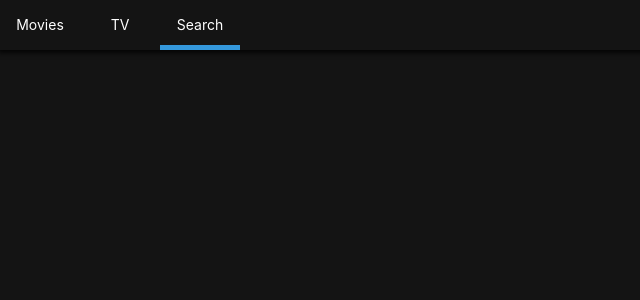
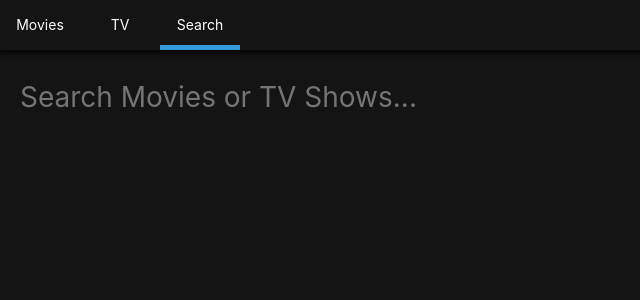
Before and after one commit to kkuyu/sideproject_nomfilx, a React (Create React App) app: page /search in a window 1280 px wide. Shown: the top 300 px of the page, without its empty margins (0-640 px from the left). Built offline with nearby package versions, Linux system fonts and the light colour scheme; no server answers.

Commit message:
SearchPresenter Component

```diff
--- a/src/Routes/Home/HomePresenter.js
+++ b/src/Routes/Home/HomePresenter.js
@@ -6,7 +6,7 @@ import Loader from "Components/Loader";
 import Section from "Components/Section";
 
 const Container = styled.div`
-	padding: 0 10px;
+	padding: 0 20px;
 `;
 
 const HomePresenter = ({ nowPlaying, upcoming, popular, error, loading }) => loading ? <Loader /> : (
--- a/src/Routes/Search/SearchContainer.js
+++ b/src/Routes/Search/SearchContainer.js
@@ -6,20 +6,24 @@ export default class extends React.Component {
 	state = {
 		movieResults: null,
 		tvResults: null,
-		searchTerm: "code", // Simulation
+		searchTerm: "",
 		error: null,
 		loading: false
 	};
 
-	componentDidMount() {
-		this.handleSubmit(); // Simulation
-	}
-
-	handleSubmit = () => {
+	handleSubmit = (event) => {
+		event.preventDefault();
 		const { searchTerm } = this.state;
 		if(searchTerm !== ""){
 			this.searchByTerm(searchTerm);
 		}
+	}
+
+	updateTerm = (event) => {
+		const { target: { value: searchTerm } } = event;
+		this.setState({
+			searchTerm
+		});
 	}
 
 	searchByTerm = async () => {
@@ -49,7 +53,7 @@ export default class extends React.Component {
 	render() {
 		const { movieResults, tvResults, searchTerm, error, loading } = this.state;
 		return (
-			<SearchPresenter movieResults={movieResults} tvResults={tvResults} searchTerm={searchTerm} error={error} loading={loading} handleSubmit={this.handleSubmit} />
+			<SearchPresenter movieResults={movieResults} tvResults={tvResults} searchTerm={searchTerm} error={error} loading={loading} handleSubmit={this.handleSubmit} updateTerm={this.updateTerm} />
 		);
 	}
 }
--- a/src/Routes/Search/SearchPresenter.js
+++ b/src/Routes/Search/SearchPresenter.js
@@ -2,7 +2,35 @@ import React from "react";
 import PropTypes from "prop-types";
 import styled from "styled-components";
 
-const SearchPresenter = ({ movieResults, tvResults, searchTerm, error, loading, handleSubmit }) => null;
+import Loader from "Components/Loader";
+import Section from "Components/Section";
+
+const Container = styled.div`
+	padding: 0 20px;
+`;
+
+const Form = styled.form`
+	margin-bottom: 50px;
+	width: 100%;
+`;
+
+const Input = styled.input`
+	all: unset;
+	width: 100%;
+	font-size: 28px;
+`;
+
+const SearchPresenter = ({ movieResults, tvResults, searchTerm, error, loading, handleSubmit, updateTerm }) => (
+	<Container>
+		<Form onSubmit={handleSubmit}>
+			<Input type="text" placeholder="Search Movies or TV Shows..." value={searchTerm} onChange={updateTerm} />
+		</Form>
+		{loading ? <Loader /> : <>
+			{movieResults && movieResults.length > 0 && <Section title="Movie Result">{movieResults.map(movie => <span key={movie.id}>{movie.title}</span>)}</Section>}
+			{tvResults && tvResults.length > 0 && <Section title="TV Show Result">{tvResults.map(show => <span key={show.id}>{show.name}</span>)}</Section>}
+		</>}
+	</Container>
+);
 
 SearchPresenter.propTypes = {
 	movieResults: PropTypes.array,
@@ -10,7 +38,8 @@ SearchPresenter.propTypes = {
 	searchTerm: PropTypes.string,
 	error: PropTypes.string,
 	loading: PropTypes.bool.isRequired,
-	handleSubmit: PropTypes.func.isRequired
+	handleSubmit: PropTypes.func.isRequired,
+	updateTerm: PropTypes.func.isRequired
 };
 
 export default SearchPresenter;
--- a/src/Routes/TV/TVPresenter.js
+++ b/src/Routes/TV/TVPresenter.js
@@ -6,7 +6,7 @@ import Loader from "Components/Loader";
 import Section from "Components/Section";
 
 const Container = styled.div`
-	padding: 0 10px;
+	padding: 0 20px;
 `;
 
 const TVPresenter = ({ topRated, popular, airingToday, error, loading }) => loading ? <Loader /> : (
```
